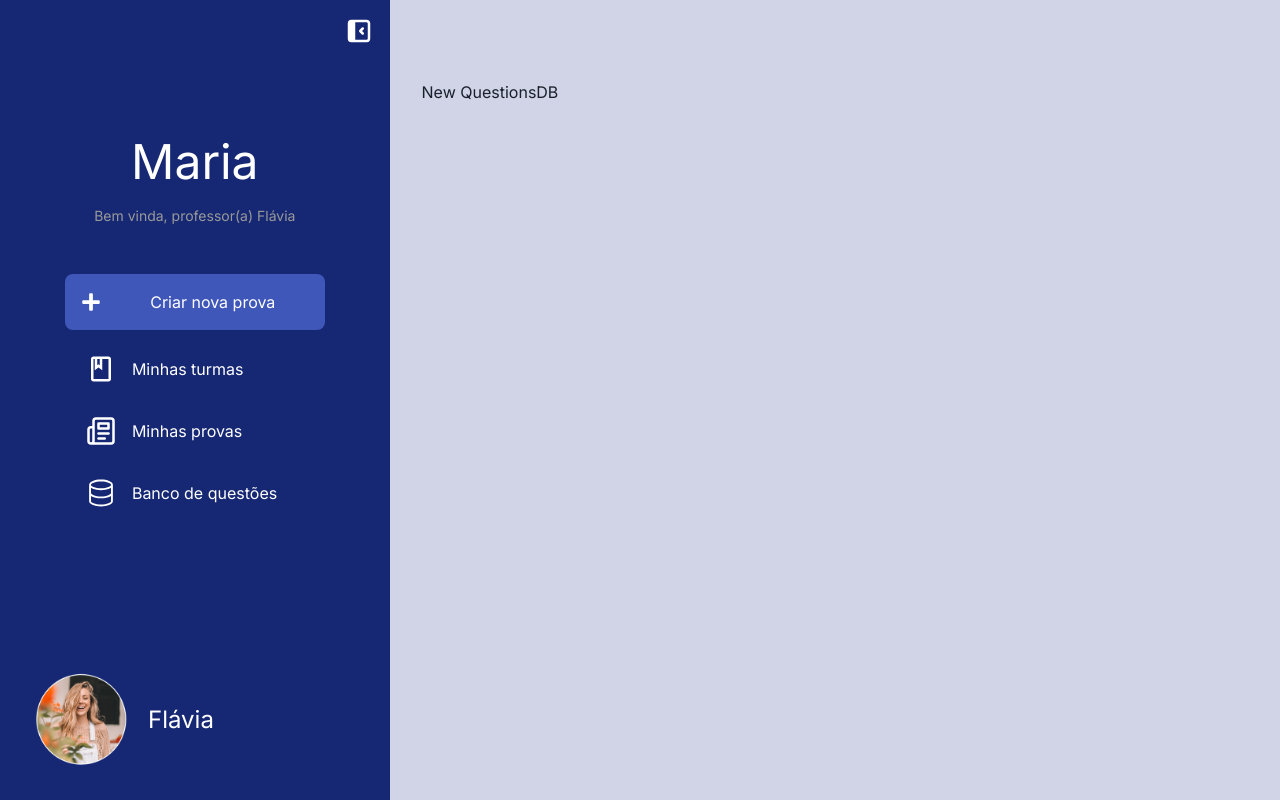
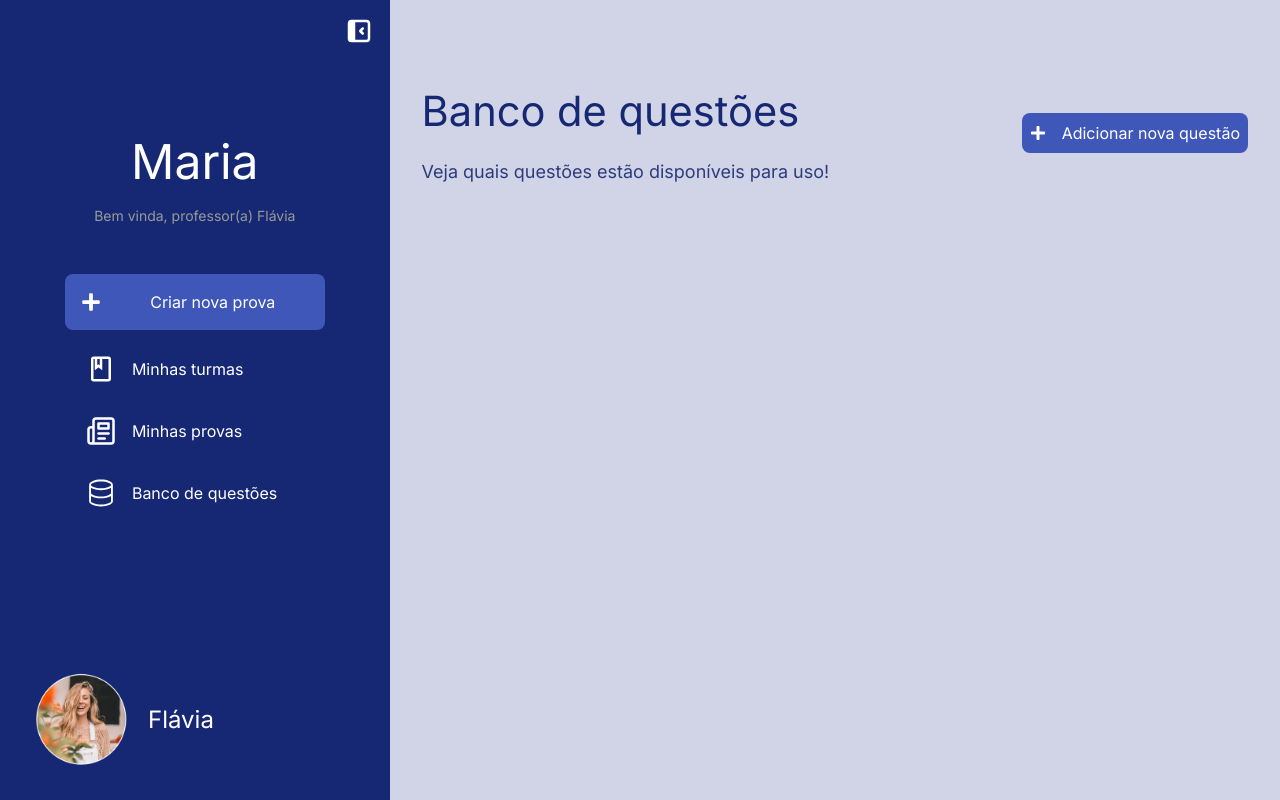
Before and after one commit to tamysteimbch/refactored-frontmaria, a Next.js app: page / in a window 1280 px wide. Both pictures are taken after a click on the button "Banco de questões". Built offline with nearby package versions, Linux system fonts and the light colour scheme.

Commit message:
refactor: Update QuestionsDB component to use HeaderTitle and improve layout

```diff
--- a/src/components/Content/QuestionsDB.tsx
+++ b/src/components/Content/QuestionsDB.tsx
@@ -1,7 +1,21 @@
-export default function QuestionsDB() {
+import HeaderTitle from './components/HeaderTitle';
+import { FaPlus } from 'react-icons/fa';
+import { Mode } from '@/constants/sidebuttons';
+
+interface QuestionsDBProps {
+  setMode: (value: Mode) => void;
+}
+
+export default function QuestionsDB({ setMode }: QuestionsDBProps) {
   return (
     <div>
-      <h1>New QuestionsDB</h1>
+      <HeaderTitle
+        title="Banco de questões"
+        description="Veja quais questões estão disponíveis para uso!"
+        buttonIcon={<FaPlus />}
+        buttonTitle="Adicionar nova questão"
+        setMode={setMode}
+      />
     </div>
   );
 }
--- a/src/components/Content/components/HeaderTitle.tsx
+++ b/src/components/Content/components/HeaderTitle.tsx
@@ -16,9 +16,9 @@ export default function HeaderTitle({
   setMode,
 }: HeaderTitleProps) {
   return (
-    <div className="flex md:flex-row flex-col gap-8 justify-center text-center md:justify-between items-center">
+    <div className="flex md:flex-row flex-col gap-8 justify-center text-center md:text-left md:justify-between items-center">
       <div className="flex flex-col md:gap-4 gap-1">
-        <p className="text-[3rem] text-primary">{title}</p>
+        <p className="text-[2.6rem] text-primary">{title}</p>
         <p className="text-lg text-tertiary">{description}</p>
       </div>
 
```
